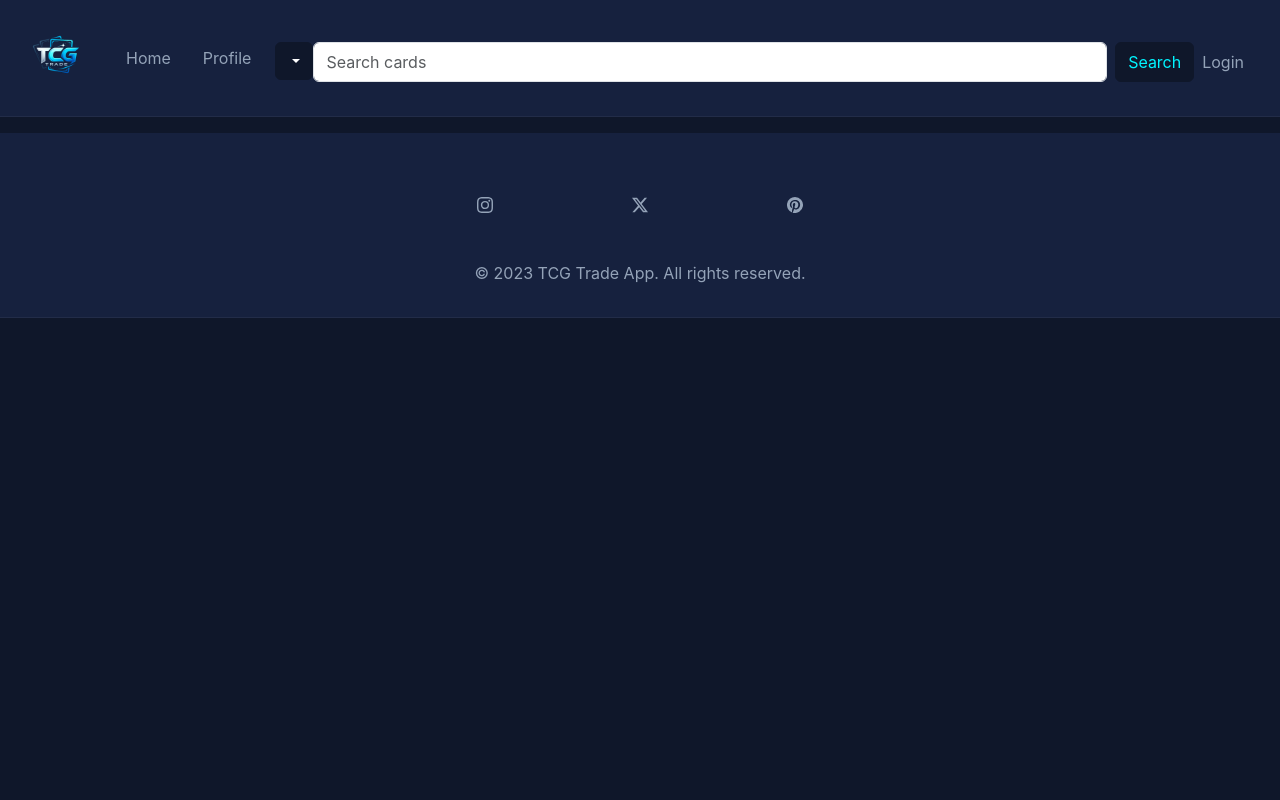
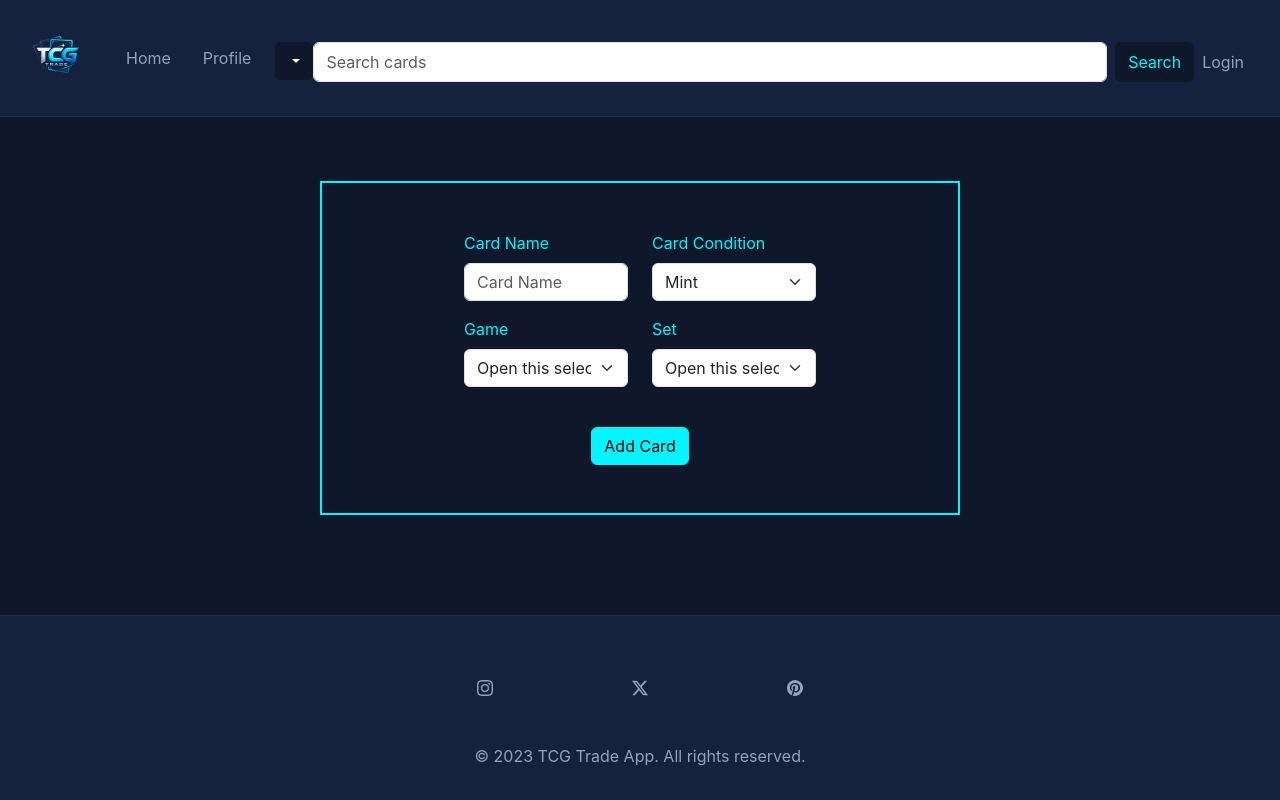
Before and after one commit to AlessioCeccarini94/capstone_tcg_tradeApp_frontend, a React (Vite) app in the folder tcgTradeApp/: page /add-card in a window 1280 px wide. Built offline with nearby package versions, Linux system fonts and the light colour scheme.

Commit message:
added form for new card

```diff
--- a/tcgTradeApp/src/App.jsx
+++ b/tcgTradeApp/src/App.jsx
@@ -3,22 +3,26 @@ import "./App.css"
 import NavbarComponent from "./components/NavbarComponent"
 import Home from "./components/home/HomeComponent"
 import ProfileComponent from "./components/profile/ProfileComponent"
+import AddCardForm from "./components/profile/AddCardForm"
 import LoginComponent from "./components/login_and_register/LoginComponent"
 import Footer from "./components/FooterComponent"
 import RegistrationComponent from "./components/login_and_register/RegistrationComponent"
 
 function App() {
   return (
-    <>
+    <div className="d-flex flex-column min-vh-100">
       <NavbarComponent />
+      <div className="flex-grow-1">
         <Routes>
           <Route path="/" element={<Home />} />
           <Route path="/profile" element={<ProfileComponent />} />
+          <Route path="/add-card" element={<AddCardForm />} />
           <Route path="/login" element={<LoginComponent />} />
           <Route path="/register" element={<RegistrationComponent />} />
         </Routes>
+      </div>
       <Footer />
-    </>
+    </div>
   )
 }
 
--- a/tcgTradeApp/src/Styles/_footer.scss
+++ b/tcgTradeApp/src/Styles/_footer.scss
@@ -1,7 +1,5 @@
-@import "./variables";
-
 .custom-footer {
   background-color: $bg-card;
-  border-bottom: 1px solid rgba(255, 255, 255, 0.05);
+  border-top: 1px solid rgba(255, 255, 255, 0.05);
   color: $text-secondary;
 }
--- a/tcgTradeApp/src/Styles/main.scss
+++ b/tcgTradeApp/src/Styles/main.scss
@@ -25,4 +25,13 @@ body {
   color: $text-primary;
   margin: 0;
   font-family: "Inter", sans-serif;
+
+  #root {
+    min-height: 100vh;
+    display: flex;
+    flex-direction: column;
+  }
+  html {
+    height: 100%;
+  }
 }
--- a/tcgTradeApp/src/components/FooterComponent.jsx
+++ b/tcgTradeApp/src/components/FooterComponent.jsx
@@ -3,7 +3,7 @@ import { BsInstagram, BsPinterest, BsTwitterX } from "react-icons/bs"
 
 const Footer = () => {
   return (
-    <footer className="custom-footer py-3">
+    <footer className="custom-footer py-3 ">
       <Container fluid>
         <Row className="my-5 w-50 mx-auto">
           <Col className="d-flex justify-content-evenly">
--- a/tcgTradeApp/src/components/login_and_register/LoginComponent.jsx
+++ b/tcgTradeApp/src/components/login_and_register/LoginComponent.jsx
@@ -6,7 +6,10 @@ import { Link } from "react-router-dom"
 const LoginForm = () => {
   return (
     <>
-      <Container fluid className="d-flex justify-content-center">
+      <Container
+        fluid
+        className="d-flex justify-content-center border border-2 border-secondary w-50 mx-auto py-5"
+      >
         <Form className="mt-5">
           <Form.Group className="mb-3" controlId="formBasicEmail">
             <Form.Label>Email address</Form.Label>
--- a/tcgTradeApp/src/components/login_and_register/RegistrationComponent.jsx
+++ b/tcgTradeApp/src/components/login_and_register/RegistrationComponent.jsx
@@ -23,7 +23,7 @@ const Registration = () => {
       noValidate
       validated={validated}
       onSubmit={handleSubmit}
-      className="mt-5 px-5 d-lg-flex flex-column justify-content-between w-50 mx-auto"
+      className="mt-5 px-5 d-lg-flex flex-column justify-content-between w-50 mx-auto border border-2 border-secondary py-5"
     >
       <Row className="mb-3">
         <Form.Group as={Col} md="4" controlId="validationCustom01">
@@ -84,7 +84,7 @@ const Registration = () => {
         />
       </Form.Group>
       <Button variant="secondary" type="submit">
-        Submit form
+        Join
       </Button>
     </Form>
   )
--- a/tcgTradeApp/src/components/profile/AddCardComponen.jsx
+++ b/tcgTradeApp/src/components/profile/AddCardComponen.jsx
@@ -1,9 +1,16 @@
 import { Button } from "react-bootstrap"
+import { Link } from "react-router-dom"
 
 const AddCardComponent = () => {
   return (
     <div className="d-flex justify-content-center my-5">
-      <Button variant="secondary" size="lg" className="text-center me-4">
+      <Button
+        as={Link}
+        to="/add-card"
+        variant="secondary"
+        size="lg"
+        className="text-center me-4"
+      >
         Add Card
       </Button>
       <Button variant="secondary" size="lg" className="text-center fs-6 ms-4">
--- /dev/null
+++ b/tcgTradeApp/src/components/profile/AddCardForm.jsx
@@ -0,0 +1,72 @@
+import React, { useState } from "react"
+import { Button, Col, Form, InputGroup, Row } from "react-bootstrap"
+
+const addCard = () => {
+  const [validated, setValidated] = useState(false)
+
+  const handleSubmit = (event) => {
+    const form = event.currentTarget
+    if (form.checkValidity() === false) {
+      event.preventDefault()
+      event.stopPropagation()
+    }
+
+    setValidated(true)
+  }
+
+  return (
+    <div>
+      <Form
+        noValidate
+        validated={validated}
+        onSubmit={handleSubmit}
+        className="mt-5 px-5 d-lg-flex flex-column justify-content-between w-50 mx-auto border border-2 border-secondary py-5"
+      >
+        <Row className="mb-3 align-items-center justify-content-center">
+          <Form.Group as={Col} md="4" controlId="validationCustom01">
+            <Form.Label>Card Name</Form.Label>
+            <Form.Control required type="text" placeholder="Card Name" />
+          </Form.Group>
+
+          <Form.Group as={Col} md="4" controlId="validationCustomUsername">
+            <Form.Label>Card Condition</Form.Label>
+            <Form.Select aria-label="Default select example">
+              <option>Mint</option>
+              <option value="1">Near Mint</option>
+              <option value="2">Excellent</option>
+              <option value="3">Good</option>
+              <option value="4">Light Played</option>
+              <option value="5">Played</option>
+              <option value="6">Poor</option>
+            </Form.Select>
+          </Form.Group>
+        </Row>
+        <Row className="mb-3 align-items-center justify-content-center">
+          <Form.Group as={Col} md="4" controlId="validationCustomUsername">
+            <Form.Label>Game</Form.Label>
+            <Form.Select aria-label="Default select example">
+              <option>Open this select menu</option>
+              <option value="1">One</option>
+              <option value="2">Two</option>
+              <option value="3">Three</option>
+            </Form.Select>
+          </Form.Group>
+          <Form.Group as={Col} md="4" controlId="validationCustomUsername">
+            <Form.Label>Set</Form.Label>
+            <Form.Select aria-label="Default select example">
+              <option>Open this select menu</option>
+              <option value="1">One</option>
+              <option value="2">Two</option>
+              <option value="3">Three</option>
+            </Form.Select>
+          </Form.Group>
+        </Row>
+        <Button variant="secondary" type="submit" className="mx-auto mt-4">
+          Add Card
+        </Button>
+      </Form>
+    </div>
+  )
+}
+
+export default addCard
```
Lines whose indentation alone changed are shown as unchanged.
